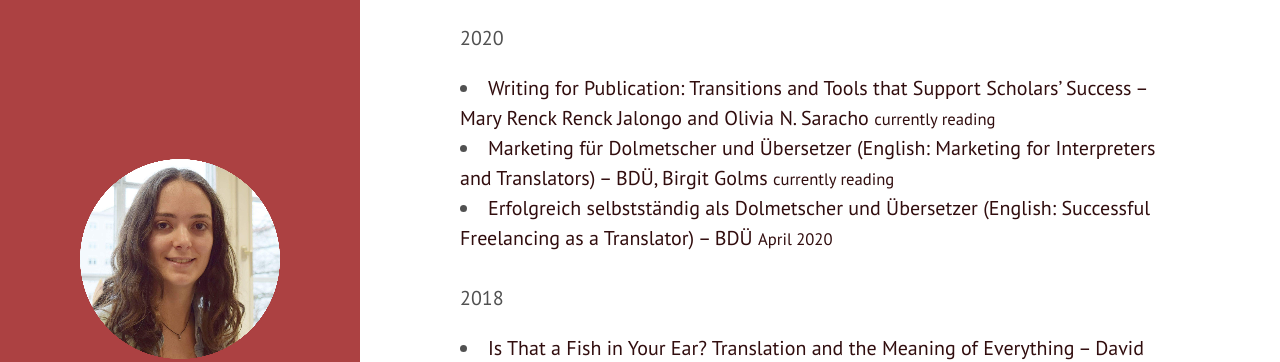
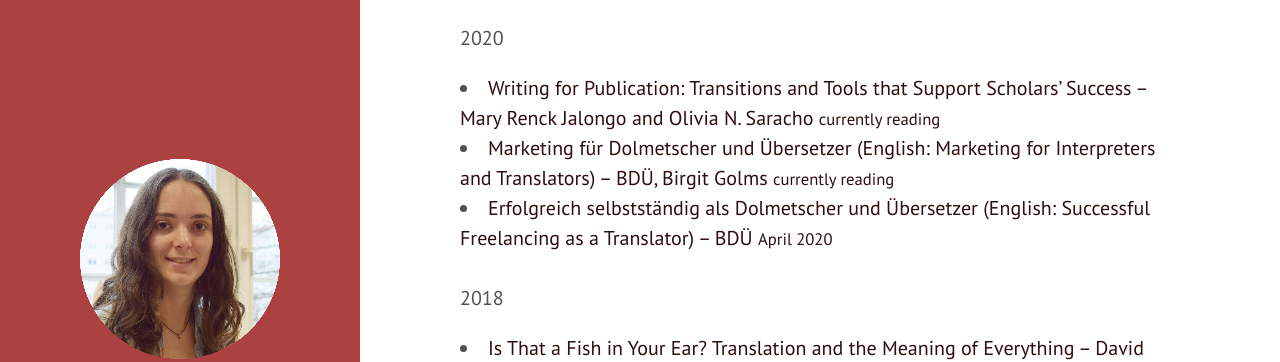
Before and after one commit to Zahra-Claire-Bahrani-Peacock/zahra-claire-bahrani-peacock.github.io, a Jekyll site: the page built from CPD-books.md, in a window 1280 px wide. Shown: the part 177-539 px from the top of the page. Built offline with Jekyll 4.4.1, drawn with Linux system fonts in a browser that asks for light colours.

Commit message:
Update CPD-books.md

```diff
--- a/CPD-books.md
+++ b/CPD-books.md
@@ -7,7 +7,7 @@
 <br>
 <br>
 2020
-<li><a href="https://www.amazon.co.uk/Writing-Publication-Transitions-Scholars-Education/dp/3319316486" target="_blank">Writing for Publication: Transitions and Tools that Support Scholars’ Success – Mary Renck Renck Jalongo and Olivia N. Saracho <small>currently reading</small></a></li>
+<li><a href="https://www.amazon.co.uk/Writing-Publication-Transitions-Scholars-Education/dp/3319316486" target="_blank">Writing for Publication: Transitions and Tools that Support Scholars’ Success – Mary Renck Jalongo and Olivia N. Saracho <small>currently reading</small></a></li>
 
 <li><a href="https://www.bdue-fachverlag.de/detail_book/80" target="_blank" title="Link in German.">Marketing für Dolmetscher und Übersetzer (English: Marketing for Interpreters and Translators) – BDÜ, Birgit Golms <small>currently reading</small></a></li>
 
```
